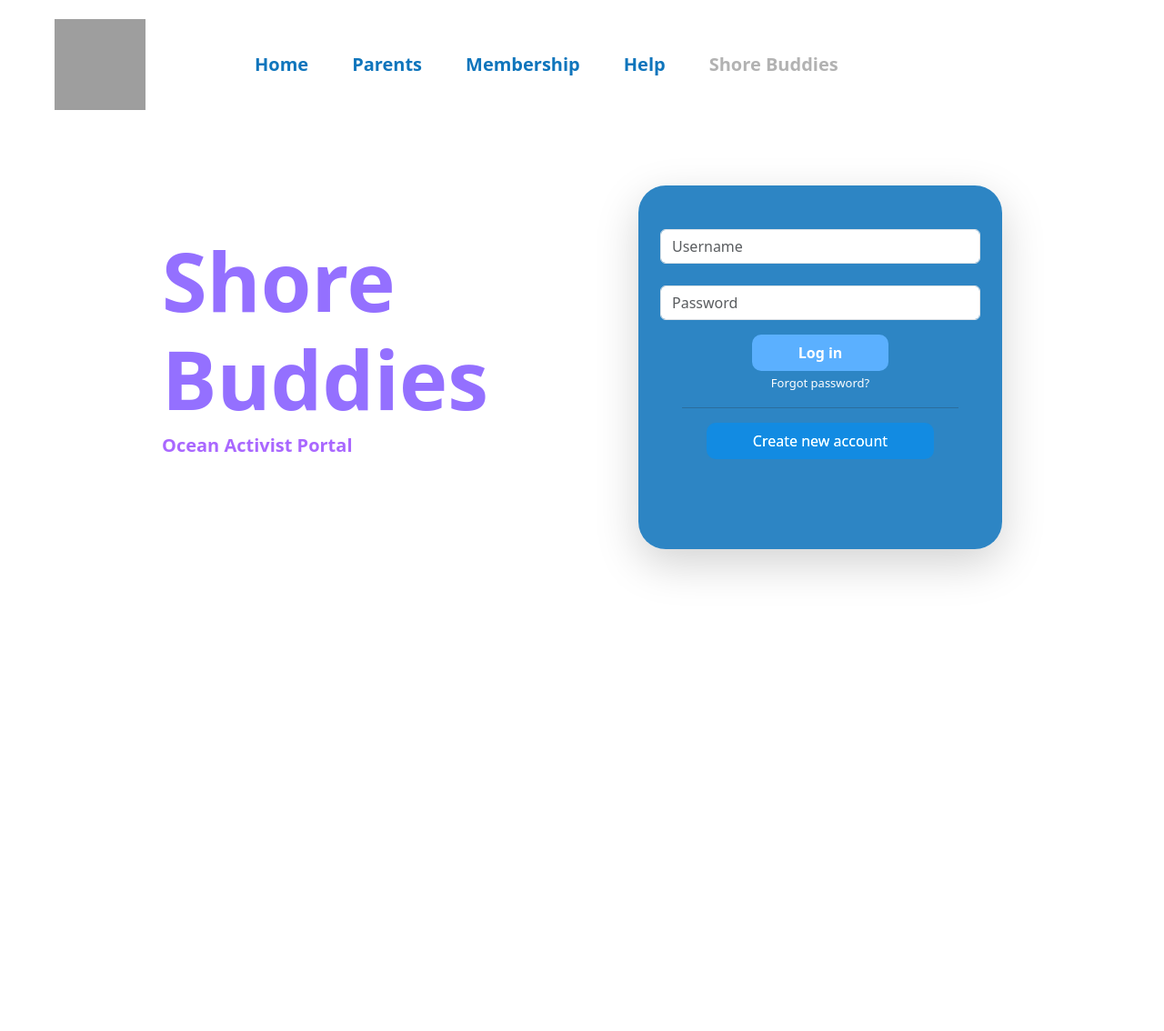
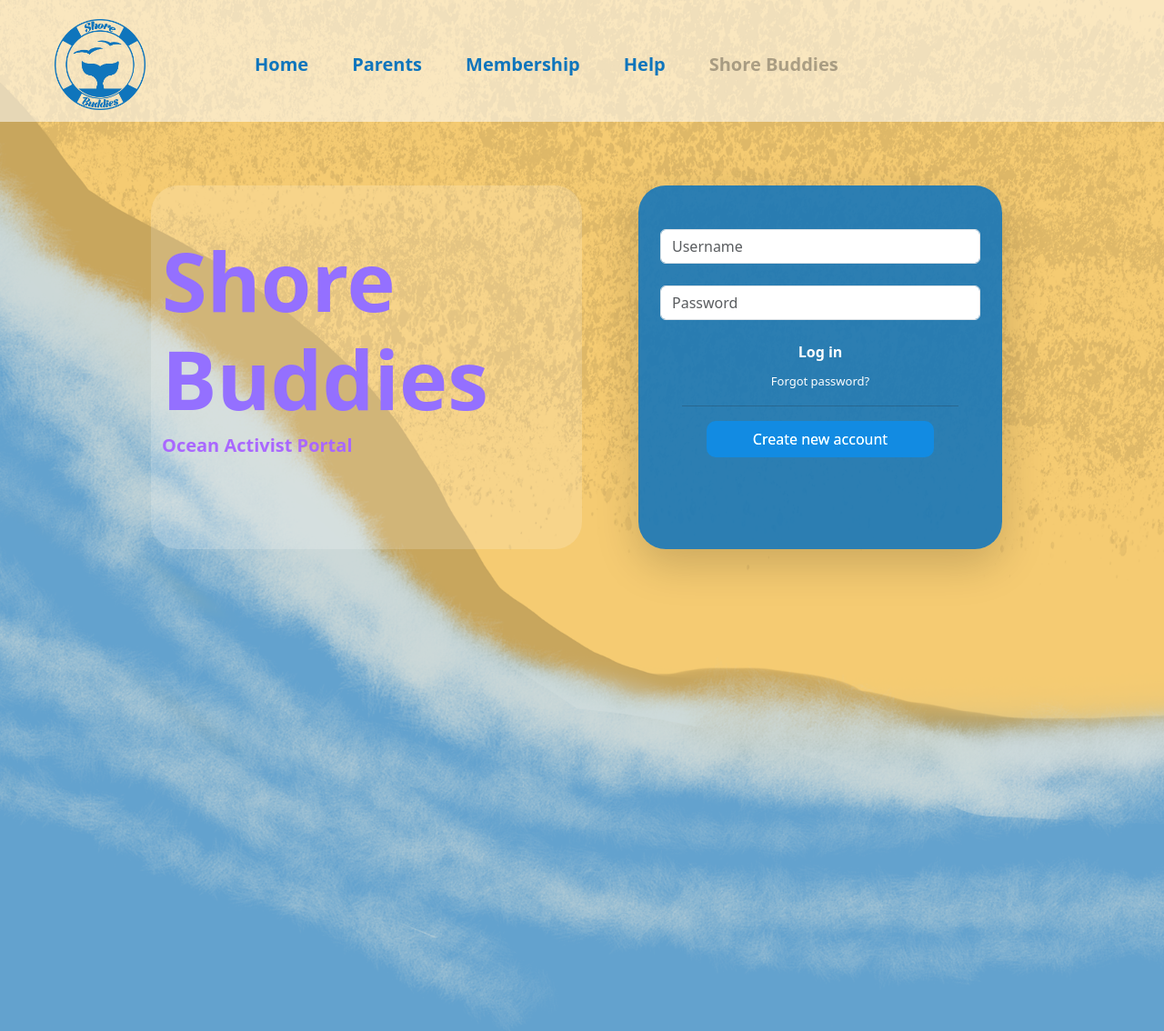
Before and after one commit to mrjasonwalton00/shoreBuddies, a Django app: page / in a window 1280 px wide. Shown: the whole page at 91% size. Run offline with Django 4.2, Linux system fonts and the light colour scheme; grey boxes are pictures that could not be loaded.

Commit message:
resposive

```diff
--- a/base/templates/base/homePage.html
+++ b/base/templates/base/homePage.html
@@ -7,8 +7,11 @@
 <!-- Style -->
 <style>
 
-  body {
-    background-color: white;
+body {
+    background-image: url('/static/images/background/background1.png');
+    background-size: cover;
+    background-repeat: no-repeat;
+  }
 
   }
 
@@ -45,6 +48,8 @@
 
   }
 
+
+  /* This stuff below is only for mobile view (So we can fit to screen on a phone) */
   @media (max-width: 800px) {
     #leftSideLogo {
       font-size: 20px !important;
--- a/templates/navBar1.html
+++ b/templates/navBar1.html
@@ -3,7 +3,7 @@
 <nav class="navbar navbar-expand-lg " style="font-weight: 700; font-size: 20px; background-color: rgba(255, 255, 255, 0.55);">
     <div class="container-fluid mt-2">
 
-      <a class="navbar-brand mx-5" href="#"> <img src="#" style="height: 100px; width: 100px;">      </a>
+      <a class="navbar-brand mx-5" href="#"> <img src="{% static 'images/logos/logo1.png' %}" style="height: 100px; width: 100px;">      </a>
 
         <ul class="navbar-nav me-auto mb-2 mb-lg-0 mx-5">
 
```
Also changed, not shown: static/images/background/background1.png (added).
